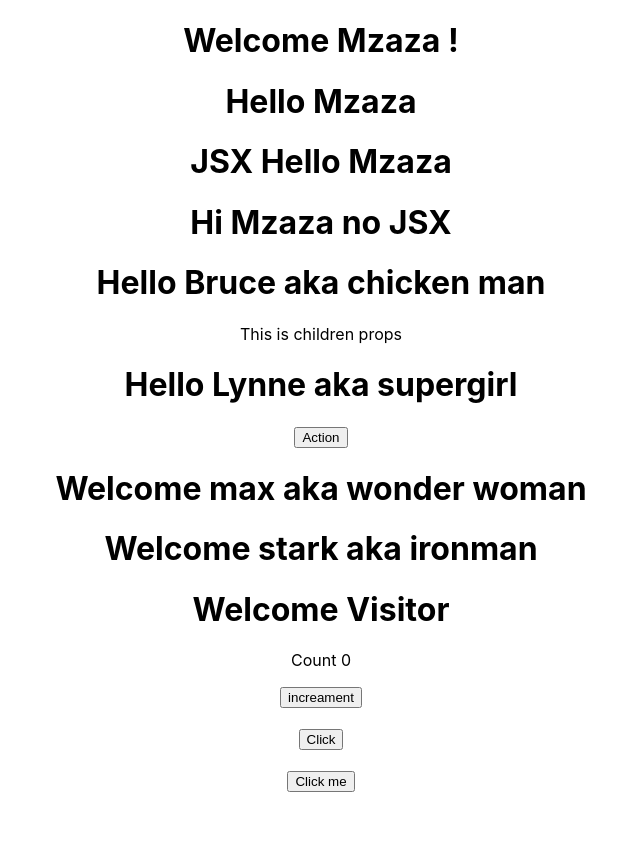
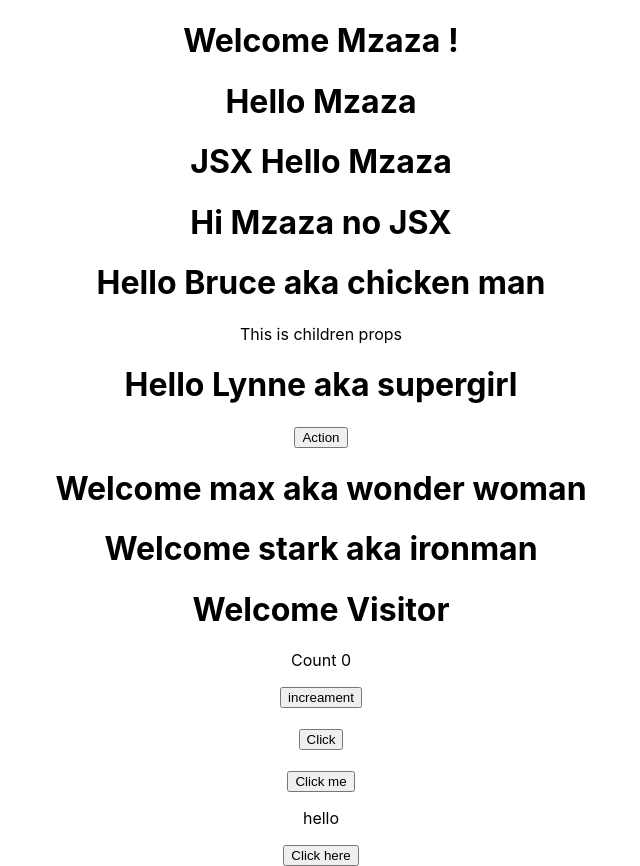
Before and after one commit to mzazakeith/React-Tutorials, a React (Create React App) app in the folder hello-components/: page / in a window 1280 px wide. Shown: the whole page, without its empty margins (319-959 px from the left). Before the commit the page ends 800 px from the top, so only its background shows below. Built offline with nearby package versions, Linux system fonts and the light colour scheme.

Commit message:
event binding

```diff
--- a/hello-components/src/App.js
+++ b/hello-components/src/App.js
@@ -10,6 +10,7 @@
 import SetStateCounter from './components/SetStateCounter';
 import EventHandlingClick from './components/EventHandlingClick';
 import ClassEventClick from './components/ClassEventClick';
+import Eventbind from './components/Eventbind';
 
 function App() {
   return (
@@ -30,6 +31,7 @@
       <SetStateCounter/>
       <EventHandlingClick/>
       <ClassEventClick/>
+      <Eventbind/>
     </div>
   );
 }
--- /dev/null
+++ b/hello-components/src/components/Eventbind.js
@@ -0,0 +1,41 @@
+import React, { Component } from 'react'
+
+class Eventbind extends Component {
+    constructor(props) {
+        super(props)
+
+        this.state = {
+             message:"hello"
+        }
+        // method 3 this.clickHandler = this.clickHandler.bind(this)
+    }
+
+    // clickHandler(){
+    //     this.setState({
+    //         message:"Goodbye"
+    //     })
+    // }
+
+    // method 4
+    clickHandler = () => {
+        this.setState({
+            message:'Goodbye'
+        })
+    }
+
+    render() {
+        return (
+            <div>
+                <p>{this.state.message}</p>
+               {/* method 1 <button onClick={this.clickHandler.bind(this)}>Click here</button> */}
+              {/* method 2  <button onClick={()=>this.clickHandler()}>Click here</button> */}
+
+              {/* method 3 and 4 */}
+            <button onClick={this.clickHandler}>Click here</button>
+
+            </div>
+        )
+    }
+}
+
+export default Eventbind
```
